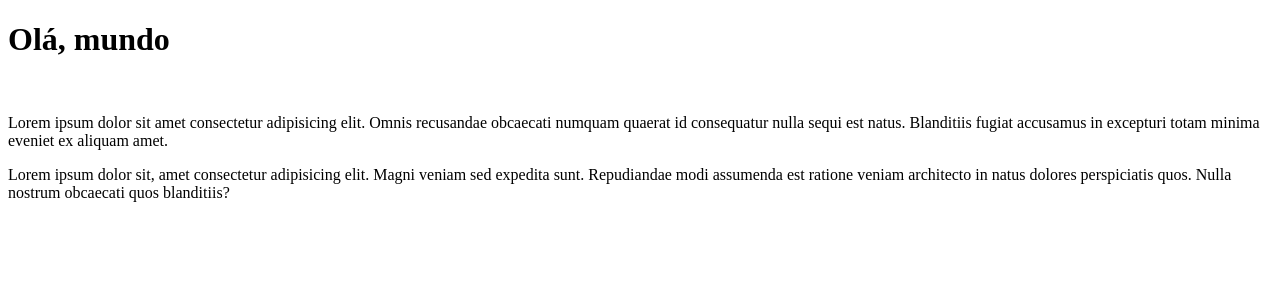
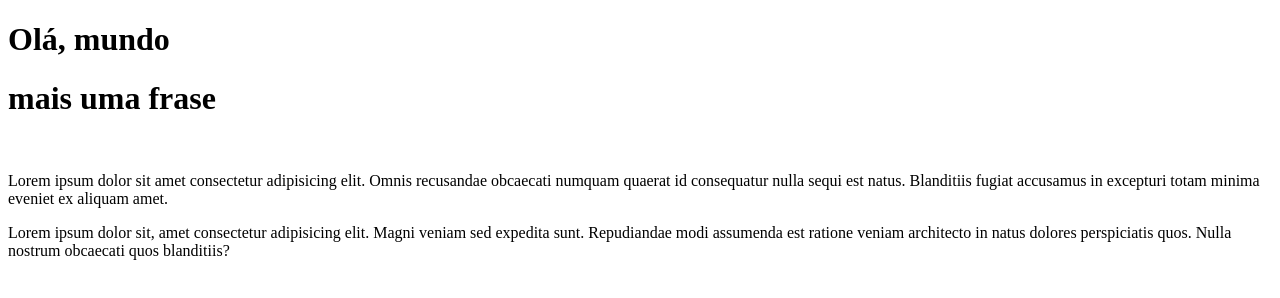
Before and after one commit to ldgobbo/ola-mundo-, a plain HTML site: page site-exemplo/index.html in a window 1280 px wide. Drawn offline with Linux system fonts and the light colour scheme.

Commit message:
mais uma frase

```diff
--- a/site-exemplo/index.html
+++ b/site-exemplo/index.html
@@ -8,6 +8,7 @@
 </head>
 <body>
     <h1>Olá, mundo</h1>
+   <h1>mais uma frase</h1>
     <br>
     <p>Lorem ipsum dolor sit amet consectetur adipisicing elit. Omnis recusandae obcaecati numquam quaerat id consequatur nulla sequi est natus. Blanditiis fugiat accusamus in excepturi totam minima eveniet ex aliquam amet.</p>
     <p>Lorem ipsum dolor sit, amet consectetur adipisicing elit. Magni veniam sed expedita sunt. Repudiandae modi assumenda est ratione veniam architecto in natus dolores perspiciatis quos. Nulla nostrum obcaecati quos blanditiis?</p>
```
